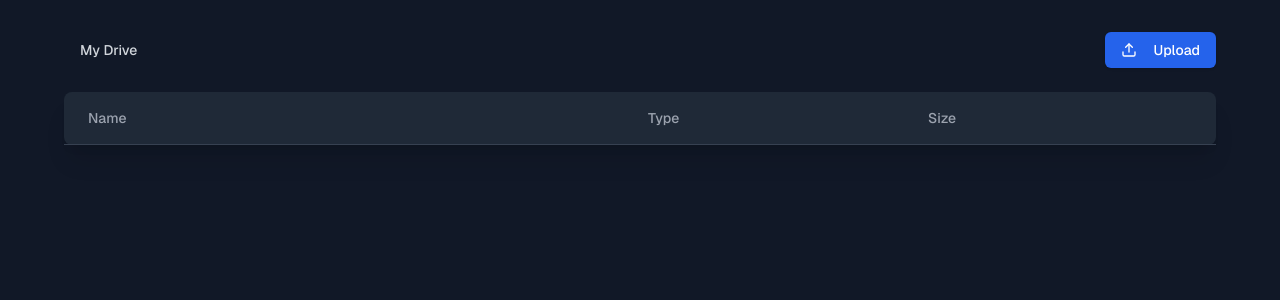
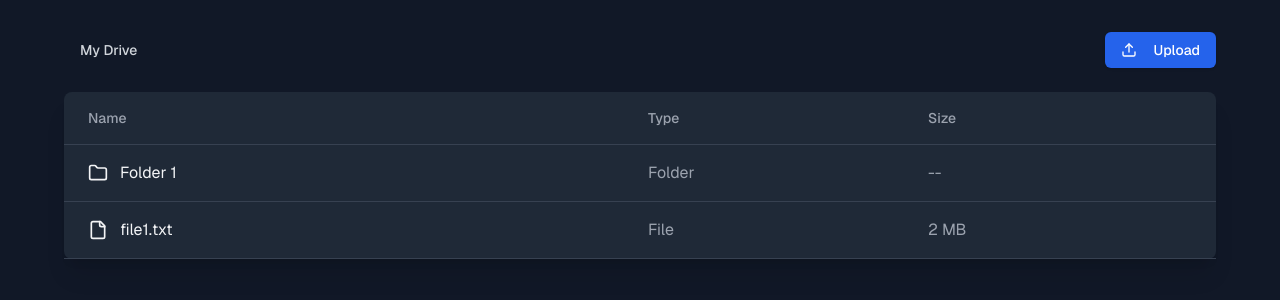
Before and after one commit to harshvsri/cloudvault, a Next.js app: page / in a window 1280 px wide. Shown: the top 300 px of the page. Built offline with nearby package versions, Linux system fonts and the light colour scheme.

Commit message:
Fix breadcrumb and split file and floder logic

```diff
--- a/src/app/page.tsx
+++ b/src/app/page.tsx
@@ -1,10 +1,10 @@
 "use client"
 
-import { useState } from "react"
+import { useMemo, useState } from "react"
 import { mockFiles, mockFolders } from "../lib/mock-data"
-import { Folder, FileIcon, Upload, ChevronRight } from "lucide-react"
-import Link from "next/link"
+import { Upload, ChevronRight } from "lucide-react"
 import { Button } from "~/components/ui/button"
+import { FileRow, FolderRow } from '../components/row';
 
 export default function GoogleDriveClone() {
     const [currentFolder, setCurrentFolder] = useState<string>("root");
@@ -21,22 +21,22 @@ export default function GoogleDriveClone() {
         setCurrentFolder(folderId)
     }
 
-  const getBreadcrumbs = () => {
+    const breadcrumbs = useMemo(() => {
         const breadcrumbs = []
         let currentId = currentFolder
 
-    while (currentId !== null) {
-      const folder = mockFiles.find((file) => file.id === currentId)
+        // Traverses back till root.
+        while (currentId !== "root") {
+            const folder = mockFolders.find((folder) => folder.id === currentId)
             if (folder) {
                 breadcrumbs.unshift(folder)
-        currentId = folder.parent
+                currentId = folder.parent ?? "root"
             } else {
                 break
             }
         }
-
         return breadcrumbs
-  }
+    }, [currentFolder])
 
     const handleUpload = () => {
         alert("Upload functionality would be implemented here")
@@ -54,7 +54,7 @@ export default function GoogleDriveClone() {
                         >
                             My Drive
                         </Button>
-            {getBreadcrumbs().map((folder, index) => (
+                        {breadcrumbs.map((folder) => (
                             <div key={folder.id} className="flex items-center">
                                 <ChevronRight className="mx-2 text-gray-500" size={16} />
                                 <Button
@@ -72,6 +72,7 @@ export default function GoogleDriveClone() {
                         Upload
                     </Button>
                 </div>
+
                 <div className="bg-gray-800 rounded-lg shadow-xl">
                     <div className="px-6 py-4 border-b border-gray-700">
                         <div className="grid grid-cols-12 gap-4 text-sm font-medium text-gray-400">
@@ -80,32 +81,14 @@ export default function GoogleDriveClone() {
                             <div className="col-span-3">Size</div>
                         </div>
                     </div>
-          {/* <ul> */}
-          {/*   {getCurrentFiles().map((file) => ( */}
-          {/*     <li key={file.id} className="px-6 py-4 border-b border-gray-700 hover:bg-gray-750"> */}
-          {/*       <div className="grid grid-cols-12 gap-4 items-center"> */}
-          {/*         <div className="col-span-6 flex items-center"> */}
-          {/*           {file.type === "folder" ? ( */}
-          {/*             <button */}
-          {/*               onClick={() => handleFolderClick(file.id)} */}
-          {/*               className="flex items-center text-gray-100 hover:text-blue-400" */}
-          {/*             > */}
-          {/*               <Folder className="mr-3" size={20} /> */}
-          {/*               {file.name} */}
-          {/*             </button> */}
-          {/*           ) : ( */}
-          {/*             <Link href={file.url ?? "#"} className="flex items-center text-gray-100 hover:text-blue-400"> */}
-          {/*               <FileIcon className="mr-3" size={20} /> */}
-          {/*               {file.name} */}
-          {/*             </Link> */}
-          {/*           )} */}
-          {/*         </div> */}
-          {/*         <div className="col-span-3 text-gray-400">{file.type === "folder" ? "Folder" : "File"}</div> */}
-          {/*         <div className="col-span-3 text-gray-400">{file.type === "folder" ? "--" : "2 MB"}</div> */}
-          {/*       </div> */}
-          {/*     </li> */}
-          {/*   ))} */}
-          {/* </ul> */}
+                    <ul>
+                        {getCurrentFolders().map((folder) => (
+                            <FolderRow key={folder.id} folder={folder} handleFolderClick={handleFolderClick} />
+                        ))}
+                        {getCurrentFiles().map((file) => (
+                            <FileRow key={file.id} file={file} />
+                        ))}
+                    </ul>
                 </div>
             </div>
         </div>
--- /dev/null
+++ b/src/components/row.tsx
@@ -0,0 +1,57 @@
+import Link from 'next/link';
+import { FileIcon, Folder } from 'lucide-react';
+
+interface FileRowProps {
+    file: {
+        id: string;
+        name: string;
+        url?: string;
+    };
+}
+
+export const FileRow = ({ file }: FileRowProps) => {
+    return (
+        <li key={file.id} className="px-6 py-4 border-b border-gray-700 hover:bg-gray-750">
+            <div className="grid grid-cols-12 gap-4 items-center">
+                <div className="col-span-6 flex items-center">
+                    <Link href={file.url ?? "#"} className="flex items-center text-gray-100 hover:text-blue-400">
+                        <FileIcon className="mr-3" size={20} />
+                        {file.name}
+                    </Link>
+                </div>
+                <div className="col-span-3 text-gray-400">File</div>
+                <div className="col-span-3 text-gray-400">2 MB</div>
+            </div>
+        </li>
+    );
+};
+
+
+
+interface FolderRowProps {
+    folder: {
+        id: string;
+        name: string;
+    };
+    handleFolderClick: (id: string) => void;
+}
+
+export const FolderRow = ({ folder, handleFolderClick }: FolderRowProps) => {
+    return (
+        <li key={folder.id} className="px-6 py-4 border-b border-gray-700 hover:bg-gray-750">
+            <div className="grid grid-cols-12 gap-4 items-center">
+                <div className="col-span-6 flex items-center">
+                    <button
+                        onClick={() => handleFolderClick(folder.id)}
+                        className="flex items-center text-gray-100 hover:text-blue-400"
+                    >
+                        <Folder className="mr-3" size={20} />
+                        {folder.name}
+                    </button>
+                </div>
+                <div className="col-span-3 text-gray-400">Folder</div>
+                <div className="col-span-3 text-gray-400">--</div>
+            </div>
+        </li>
+    );
+};
--- a/src/lib/mock-data.ts
+++ b/src/lib/mock-data.ts
@@ -24,7 +24,7 @@ export const mockFiles: File[] = [
         id: '2',
         name: 'file2.txt',
         url: '/mock-folder/file2.txt',
-    parent: 'root',
+        parent: 'folder1',
         size: '20KB'
     }
 ];
@@ -39,5 +39,10 @@ export const mockFolders: Folder[] = [
         id: 'folder1',
         name: 'Folder 1',
         parent: 'root'
+    },
+    {
+        id: 'folder2',
+        name: 'Folder 2',
+        parent: 'folder1'
     }
 ];
```
Also changed, not shown: drizzle.config.ts (indentation only). Lines whose indentation alone changed are shown as unchanged.
